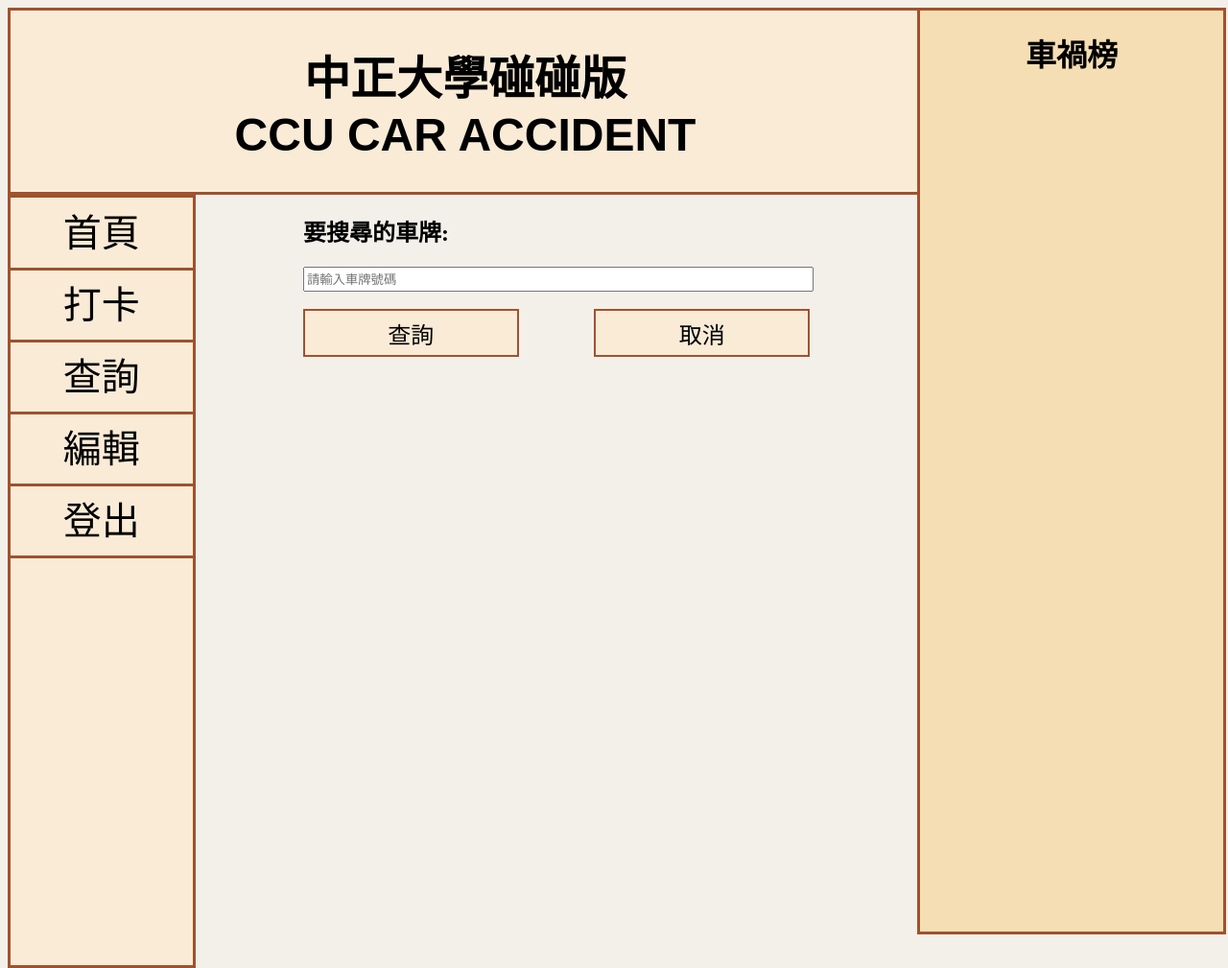
After one commit to chris5zk/Finalproject, a CodeIgniter 4 app: template Website/Final/app/Views/post_system/search.php in a window 1280 px wide. The commit adds this page. Shown: the whole page at 96% size. Run offline with PHP 8.4 and a stand-in for CodeIgniter, Linux system fonts and the light colour scheme; the template is opened without the code that fills it, so the values that code supplies are empty; some libraries are stand-ins or nearby versions.

Commit message:
search complete

```diff
--- /dev/null
+++ b/Website/Final/app/Views/post_system/search.php
@@ -0,0 +1,33 @@
+<?= $this->extend('templates\home_default') ?>
+<?= $this->section('content') ?>
+
+<head>
+    <title>中正碰碰版-查詢</title>
+    <link rel="stylesheet" href="/style/post_system.css">
+</head>
+
+<body>
+    <form action="/PostController/found" enctype="multipart/form-data" method="post">
+        <h2 class="center">要搜尋的車牌:</h2>
+        <input id="car2" type="text" name="car" placeholder="請輸入車牌號碼" class="center">
+        <br><br>
+        <button class="button_left">查詢</button>
+        <input type="reset" value="取消" class="button_right" onclick="location.href='/PostController/homepage'">
+    </form>
+    <?php if(isset($posts)): ?>
+        <h2 class="center">事故次數：<?php echo ''.count($posts).'' ?></h2>
+        <?php
+            foreach($posts as $post){
+                echo '
+                <div class="center">
+                    <br>
+                    <a href="/PostController/show/'.$post['id'].'">'.$post['date'].'</a>
+                </div>
+                ';
+            }
+
+        ?>
+    <?php endif;?>
+</body>
+
+<?= $this->endSection() ?>
--- a/Website/Final/app/Views/templates/home_default.php
+++ b/Website/Final/app/Views/templates/home_default.php
@@ -15,7 +15,7 @@
                 <div class="list left">
                     <div id="home" class="sidebutton"><div class="insidebutton"><a class="sideword" href="/PostController/homepage">首頁</a></div></div>
                     <div class="sidebutton"><div class="insidebutton"><a class="sideword" href="/PostController/postpage">打卡</a></div></div>
-                    <div class="sidebutton"><div class="insidebutton"><a class="sideword">查詢</a></div></div>
+                    <div class="sidebutton"><div class="insidebutton"><a class="sideword" href="/PostController/search">查詢</a></div></div>
                     <?php if(session()->get('Login')): ?>
                     <div class="sidebutton"><div class="insidebutton"><a class="sideword" href="/LoginController/profile">編輯</a></div></div>
                     <div class="sidebutton"><div class="insidebutton"><a class="sideword" href="/LoginController/logout">登出</a></div></div>
--- a/Website/Final/public/style/post_system.css
+++ b/Website/Final/public/style/post_system.css
@@ -1,3 +1,9 @@
+.center{
+    position: relative;
+    left: 15%;
+    right: 15%;
+}
+
 .validation2{
     color:white;
     background-color: red;
@@ -18,6 +24,11 @@
 #contact{
     width:100%;
     height: 30px;
+}
+
+#car2{
+    width:  70%;
+    height: 20px;
 }
 
 .button_left{
```
Also changed, not shown: Website/Final/app/Controllers/PostController.php (+27 -0 lines), Website/Final/app/Views/post_system/homepage.php (+1 -8 lines), Website/Final/app/Views/post_system/show.php (added, +19 -0 lines), Website/Final/public/upload/20220113173340.jpg (added), Website/Final/public/upload/20220113192311.jpg (added), Website/Final/writable/database/news.db.
